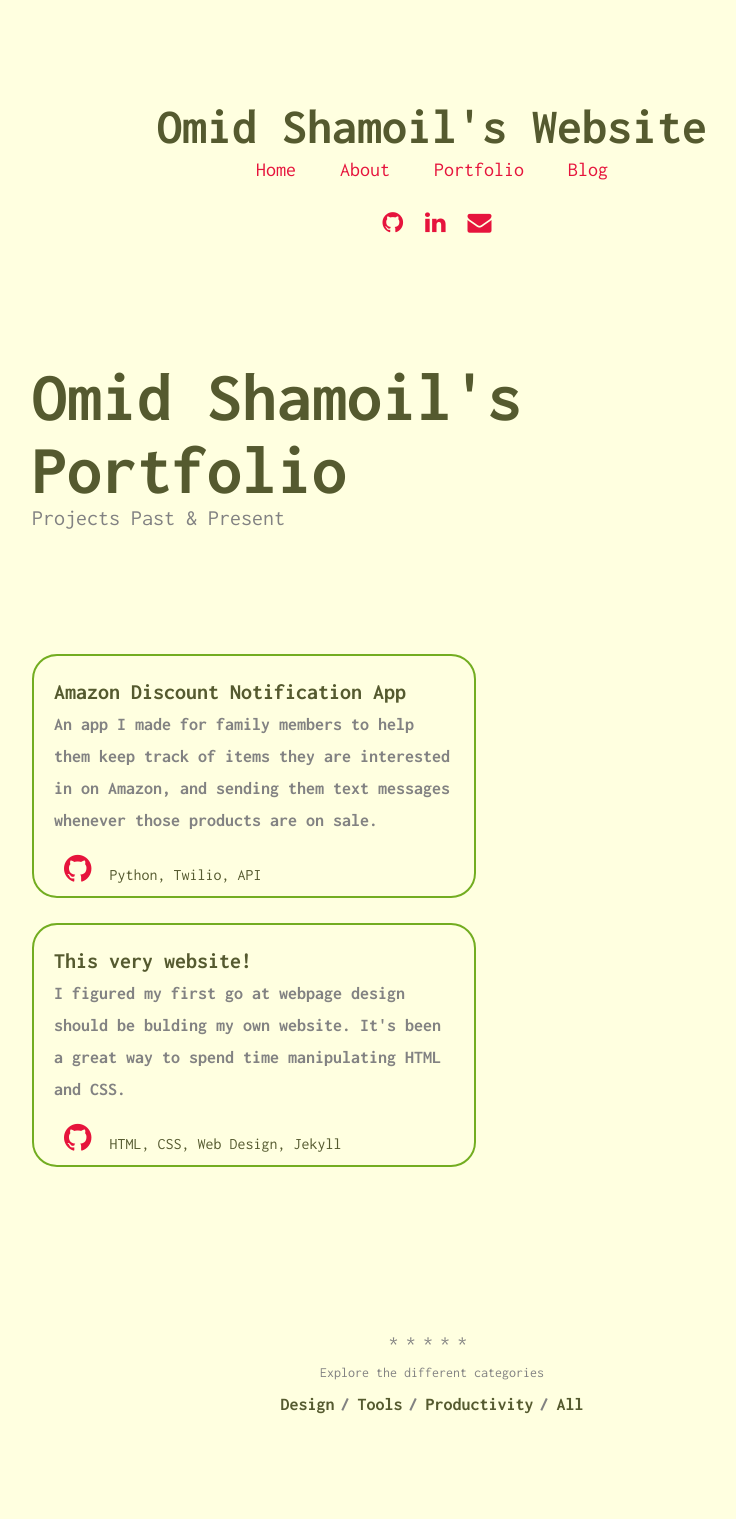
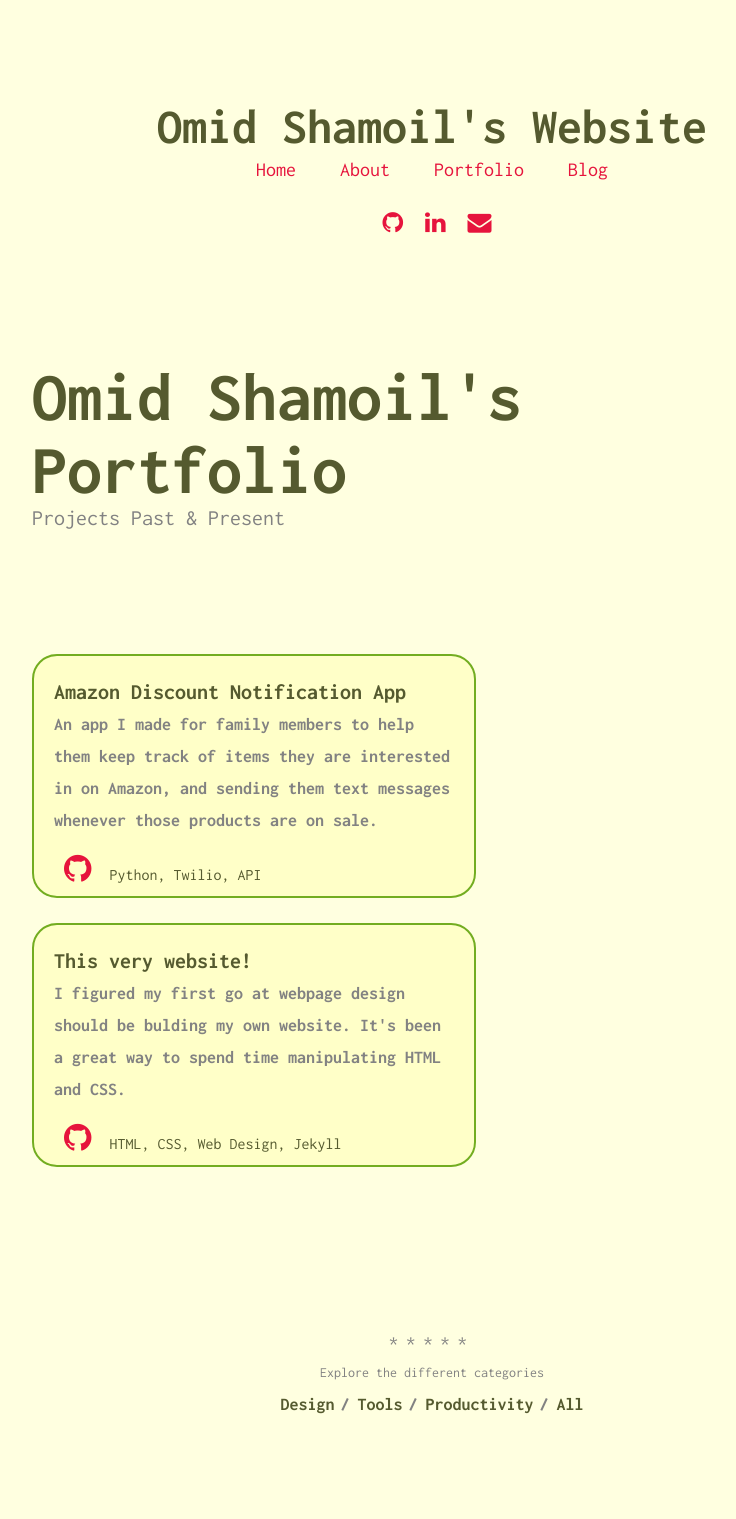
Before and after one commit to oshamoil/oshamoil.github.io, a Jekyll site: the page built from portfolio.html, in a window 1280 px wide. Shown: the whole page, without its empty margins (208-944 px from the left). Built offline with Jekyll 4.4.1, drawn with Linux system fonts in a browser that asks for light colours.

Commit message:
Changed background color of portfolio boxes

```diff
--- a/_sass/_default.scss
+++ b/_sass/_default.scss
@@ -198,6 +198,7 @@ strong {
     height: 200px;
     margin-bottom: 25px;
     resize: both;
+    background-color: #FFFFC8;
 }
 .project-teaser:hover {
     background-color: #efecf4;
```
